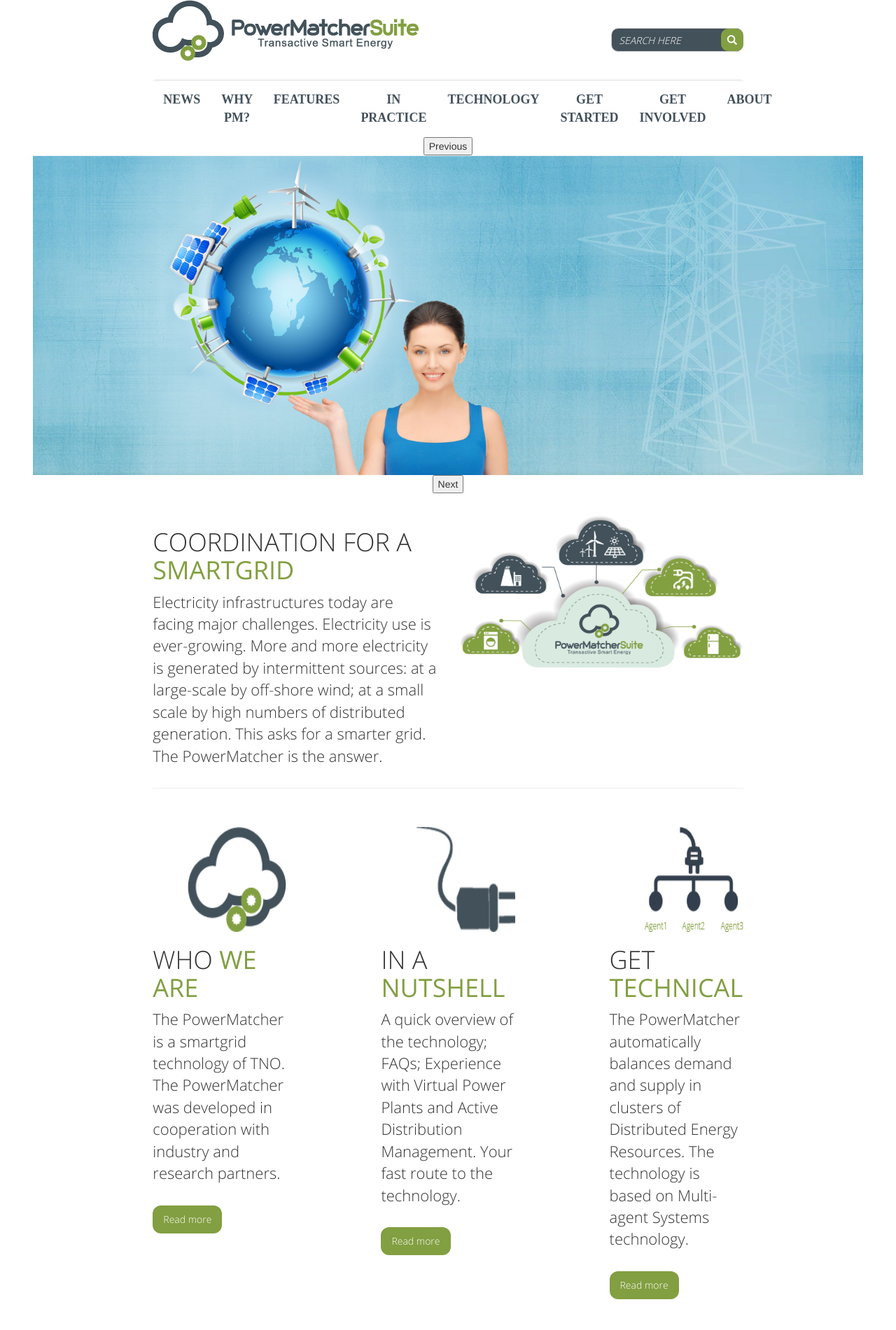
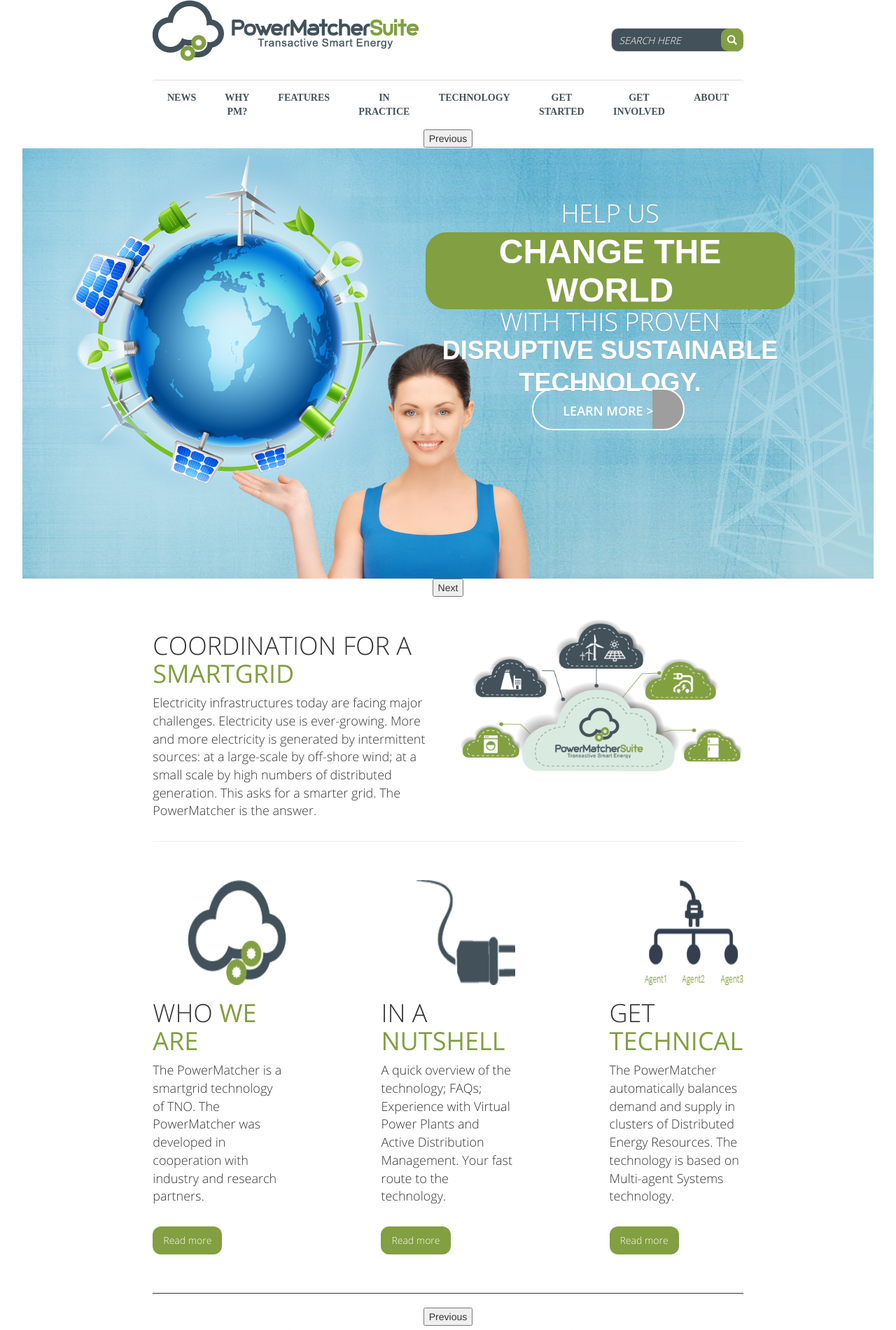
Before and after one commit to flexiblepower/flexiblepower.github.io, a Jekyll site: the page built from index.md, in a window 1280 px wide. Shown: the top 1901 px of the page at 70% size. Built offline with Jekyll 4.4.1, drawn with Linux system fonts in a browser that asks for light colours; nearby versions of some CDN libraries; some web fonts are replaced; some of the changed text lies outside the part shown; grey boxes are pictures that could not be loaded.

Commit message:
built postsand newsletter subscription

```diff
--- a/_includes/_footer.html
+++ b/_includes/_footer.html
@@ -17,11 +17,13 @@
 	</div>
 	<div class="col-md-2">
 		<div class="newsletter-subscription">
-			Newsletter<br/>
-			<br/>
-			<input type="text" id="newsletter-field" placeholder="Email"/><br/>
-			<br/>
-			<button id="newsletter-button">Subscribe</button>
+			<form action="//github.us9.list-manage.com/subscribe/post?u=dbf9e1ab7cb80ecb7b4ab8688&amp;id=7ba062126a" method="post" id="mc-embedded-subscribe-form" name="mc-embedded-subscribe-form" class="validate" target="_blank" novalidate>
+				Newsletter<br/>
+				<br/>
+				<input type="email" value="" name="EMAIL" class="email" id="mce-EMAIL" placeholder="email address" required type="text" placeholder="Email"/><br/>
+				<br/>
+				<input type="submit" value="Subscribe" name="subscribe" id="mc-embedded-subscribe"  id="newsletter-button"/>
+			</form>
 		</div>
 	</div>
 	<div class="col-md-2 col-md-offset-1">
--- a/_includes/_header-home.html
+++ b/_includes/_header-home.html
@@ -2,8 +2,16 @@
 	<div class="col-md-12">
 		<div class="float-center-wrapper">
 			<div id="header-carousel">
-				<div>
-					<img class="col-xs-12 img-responsive" src="/images/site/banner.jpg" />
+				<div id="homebanner_mainbox">
+				  <div class="banner slider1">
+				    <div class="banner_inner">
+				      <div class="banner_text"><span class="thintext">Help us</span>
+				       <span class="greenbox"> change the world</span>
+				       <span class="thintext"> with this proven</span>
+				       <span class="bigtext"> disruptive sustainable<br>technology.</span></div>
+				       <div class="slider1_btn"><a href="#">Learn More ></a></div>
+				    </div>
+				  </div>
 				</div>
 				<div>
 					<img class="col-xs-12 img-responsive" src="/images/site/banner_inner.jpg" />
--- a/_layouts/home.html
+++ b/_layouts/home.html
@@ -105,11 +105,12 @@
     <hr class="black-hr" />
     <h1 class="center-header"><a href="/posts/">Latest <span class="last-word">News</span></a></h1>
     <div class="row">
+      <div class="featured-articles">
         {% for post in site.posts limit:4 %}
-      <div class="col-md-3 col-sm-6 col-xs-12">
-        <div class="post-summary">
+          <div class="col-md-3">
+            <div class="item">
               <img class="img-responsive" src="{{ post.thumbnail }}"/>
-          <article class="home-article-title">
+              <article class="sidebar-article-title">
                 {% if post.link %}
                   <h2 class="link-post"><a href="{{ post.url }}" title="{{ post.title }}">{{ post.title }}</a> <a href="{{ post.link }}" target="_blank" title="{{ post.title }}"><i class="fa fa-link"></i></h2>
                 {% else %}
--- a/assets/css/style.css
+++ b/assets/css/style.css
@@ -4,7 +4,7 @@
 }
 
 @font-face {
-    font-family: alliander-font-menu;
+    font-family: alliander-font-extrabold;
     src: url(/assets/fonts/OPENSANS-EXTRABOLD.TTF);
 }
 
@@ -120,7 +120,7 @@
 	font-family: alliander-font-bold;
 	text-transform: uppercase;
 	font-weight:bolder;
-	font-size: 18px;
+	font-size: 14px;
 }
 
 .navbar li a {
@@ -183,7 +183,7 @@
 }
 
 .home #index p {
-	font-size: 22px;
+	font-size: 18px;
 	font-family: alliander-font-light;
 }
 
@@ -309,7 +309,7 @@
 	text-transform: uppercase;
 }
 
-.newsletter-subscription input[type="text"] {
+.newsletter-subscription input[type="email"] {
 	width: 100%;
 	background-color: #3C474C;
 	border: 1px solid #BDC3C6;
@@ -318,7 +318,7 @@
 	padding-left:10px;
 }
 
-.newsletter-subscription button {
+.newsletter-subscription input[type="submit"] {
 	background-color: #829F41;
 	border:0;
 	border-radius: 15px;
@@ -327,7 +327,7 @@
 	font-size: 20px;
 }
 
-.newsletter-subscription button:hover {
+.newsletter-subscription input[type="submit"]:hover {
 	background-color: #829F41;
 }
 
@@ -433,16 +433,12 @@
 	margin-top: 40px;
 }
 
-.sidebar-articles h1 {
+.sidebar-articles h1, .featured-articles h1 {
 	text-transform: uppercase;
 	font-family: alliander-font-light;
 }
 
-.sidebar-articles img {
-	max-height: 100px;
-}
-
-.sidebar-articles .item {
+.sidebar-articles .item, .featured-articles .item {
 	height: 300px;
 	border: 1px solid #BDC3C6;
 	border-radius: 10px;
@@ -457,7 +453,13 @@
 	margin: 0 auto;
 }
 
-.sidebar-articles .item .sidebar-article-title {
+.featured-articles .item img {
+	width:100%;
+	height: 200px;
+	margin: 0 auto;
+}
+
+.sidebar-articles .item .sidebar-article-title, .featured-articles .item .sidebar-article-title {
 	padding: 0!important;
 	height: 100px;
 	margin-top:25px;
@@ -470,10 +472,83 @@
 	background-color: :#FFFBCC;
 }
 
-.sidebar-articles .item .sidebar-article-title h2, .sidebar-articles .item .sidebar-article-title a {
+.sidebar-articles .item .sidebar-article-title h2,
+ .sidebar-articles .item .sidebar-article-title a,
+  .featured-articles .item .sidebar-article-title h2,
+   .featured-articles .item .sidebar-article-title a {
 	height: 45px!important;
 	font-size: 20px;
 	font-family: alliander-font-bold;
 	color: #829F41!important;
+}
 
+.date {
+	margin: 10px 0 20px 0;
 }
+
+#homebanner_mainbox{
+	color: white;
+	width:100%;
+	height:616px;
+	display:block;
+}
+.slider1{
+	float:left;
+	width:100%;
+	min-width:990px;
+	height:616px;
+	display: inline-block;
+	background:url(/images/site/banner.jpg) no-repeat center top; background-size:auto;
+}
+.banner_inner {
+	width:990px;
+	margin:auto;
+	position:relative;
+}
+.banner_text{
+	width:527px;
+	position:relative;
+	top:76px;
+	float:right;
+	font-family: 'alliander-font-light', sans-serif;
+	text-align:center;
+	color:#fff;
+	text-transform:uppercase;
+	text-shadow:0px 1px 0px #a4a4a4;
+}
+.thintext {
+	font: 300 36px/36px  'alliander-font-light', sans-serif;
+}
+.greenbox{
+	margin:9px 0 0 0; background:#829f41;
+	border-radius:30px;
+	font:800 48px/55px  'alliander-font-bold', sans-serif;
+	padding:0 10px ;
+	display:block;
+}
+.bigtext{
+	font:800 36px/46px  'alliander-font-extrabold', sans-serif;
+	display:block;
+}
+.slider1_btn{
+	position: relative;
+	top:344px;
+	right:-615px;
+	float:left;
+	text-align: center;
+	width:218px;
+	height:60px;
+	display:block;
+	border-radius:30px;
+	border:2px #fff solid;
+	background:url(../images/arrow.png) 170px center no-repeat;
+}
+.slider1_btn a{
+	color: white;
+}
+
+.slider1_btn a {
+	font:600 18px/60px 'Open Sans', sans-serif;
+	display:block;
+	text-transform:uppercase;
+}
--- a/assets/js/scripts.js
+++ b/assets/js/scripts.js
@@ -22,6 +22,9 @@
 
 	});
 
+	$(".featured-articles .item .sidebar-article-title h2").dotdotdot({
+
+	});
 
 	$("#header-carousel").slick({
 		arrows: true,
```
Also changed, not shown: _layouts/post.html (+56 -28 lines). Lines whose indentation alone changed are shown as unchanged.
